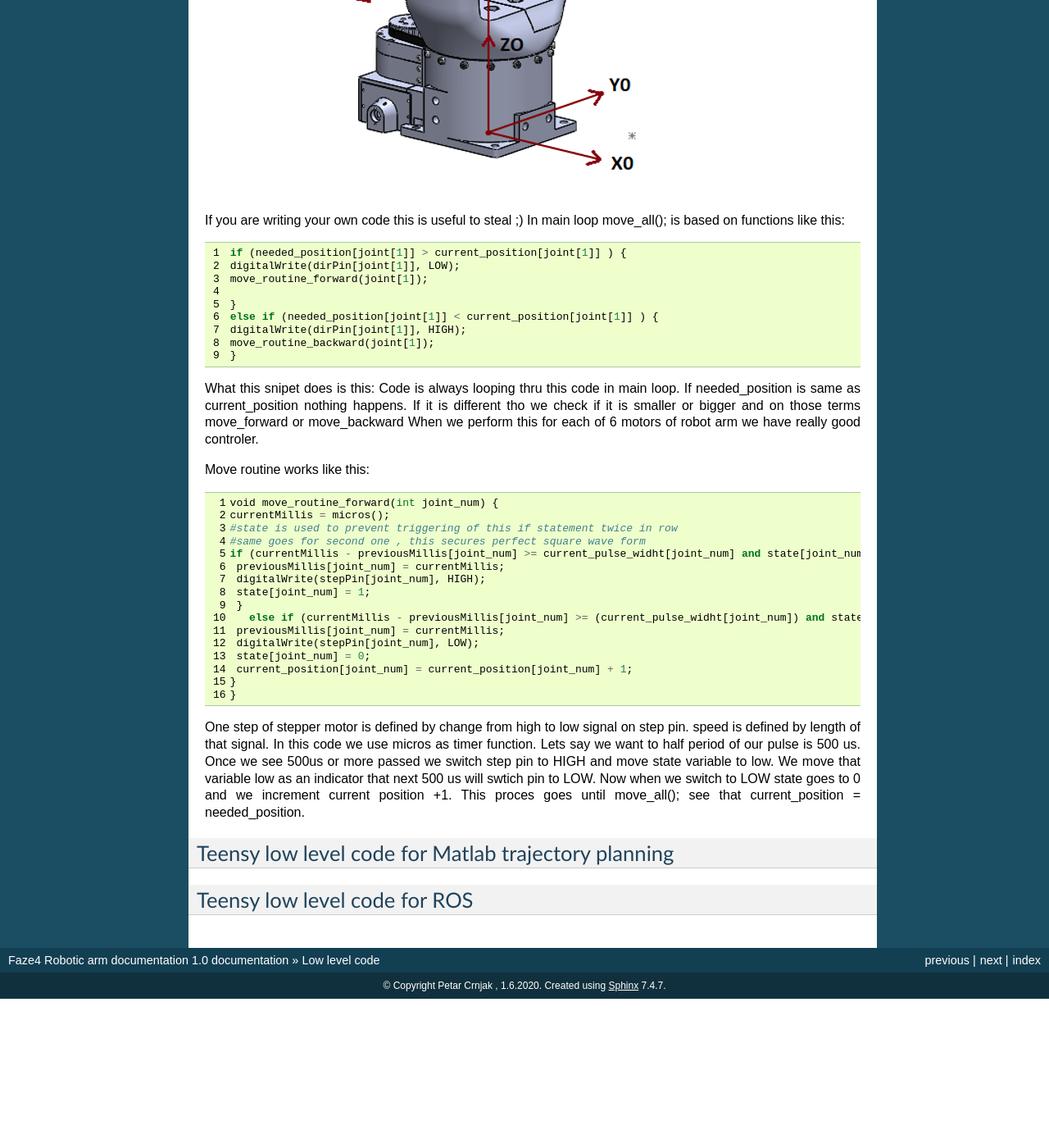
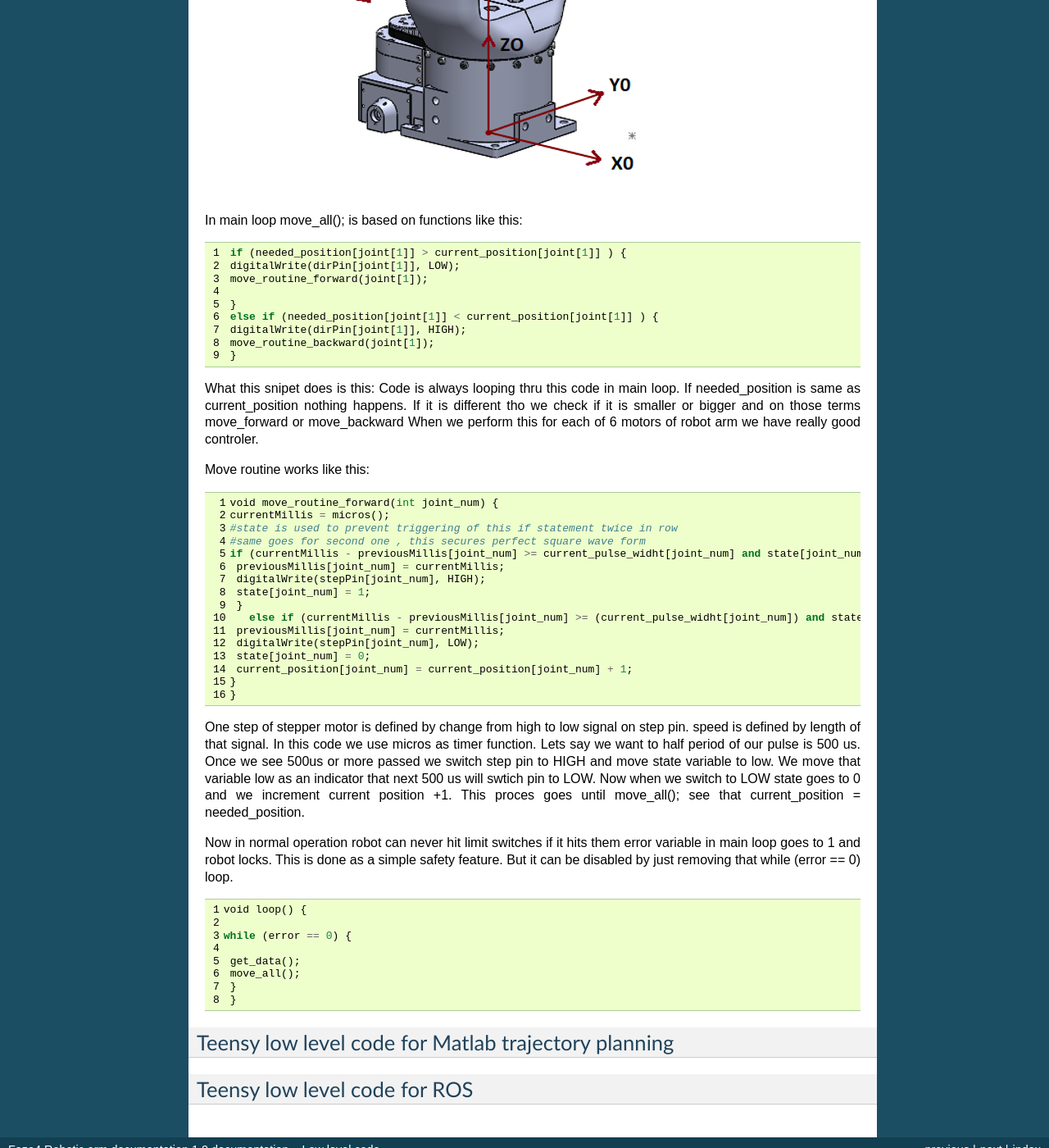
Before and after one commit to PCrnjak/Faze4-Robotic-arm, a Sphinx documentation site: the page built from docs/F_Code.rst, in a window 1280 px wide and 1400 px high, scrolled down 1871 px. Shown: the whole window at 82% size. Built offline with Sphinx 7.4.7, drawn with Linux system fonts in a browser that asks for light colours; before the commit the page ends 3089 px from its top, so only the background shows below that.

Commit message:
Update F_Code.rst

```diff
--- a/docs/F_Code.rst
+++ b/docs/F_Code.rst
@@ -78,7 +78,6 @@ After robot homes it goes to standy/start position.
     :figwidth: 650px
     :target: ../docs/images/arm_axes.png
 
-If you are writing your own code this is useful to steal ;)
 In main loop move_all(); is based on functions like this:
 
 .. code-block:: python
@@ -125,6 +124,21 @@ Move routine works like this:
 One step of stepper motor is defined by change from high to low signal on step pin. speed is defined by length of that signal.
 In this code we use micros as timer function. Lets say we want to half period of our pulse is 500 us. Once we see 500us or more passed we switch step pin to HIGH and move state variable to low. We move that variable low as an indicator that next 500 us will swtich pin to LOW. Now when we switch to LOW state goes to 0 and we increment current position +1. This proces goes until  move_all(); see that current_position = needed_position.
 
+Now in normal operation robot can never hit limit switches if it hits them error variable in main loop goes to 1 and robot locks.
+This is done as a simple safety feature. But it can be disabled by just removing that while (error == 0) loop.
+
+.. code-block:: python
+   :linenos:
+
+   void loop() {
+
+   while (error == 0) {
+
+    get_data();
+    move_all();
+    }
+    }
+
 
 
 Teensy low level code for Matlab trajectory planning
```
